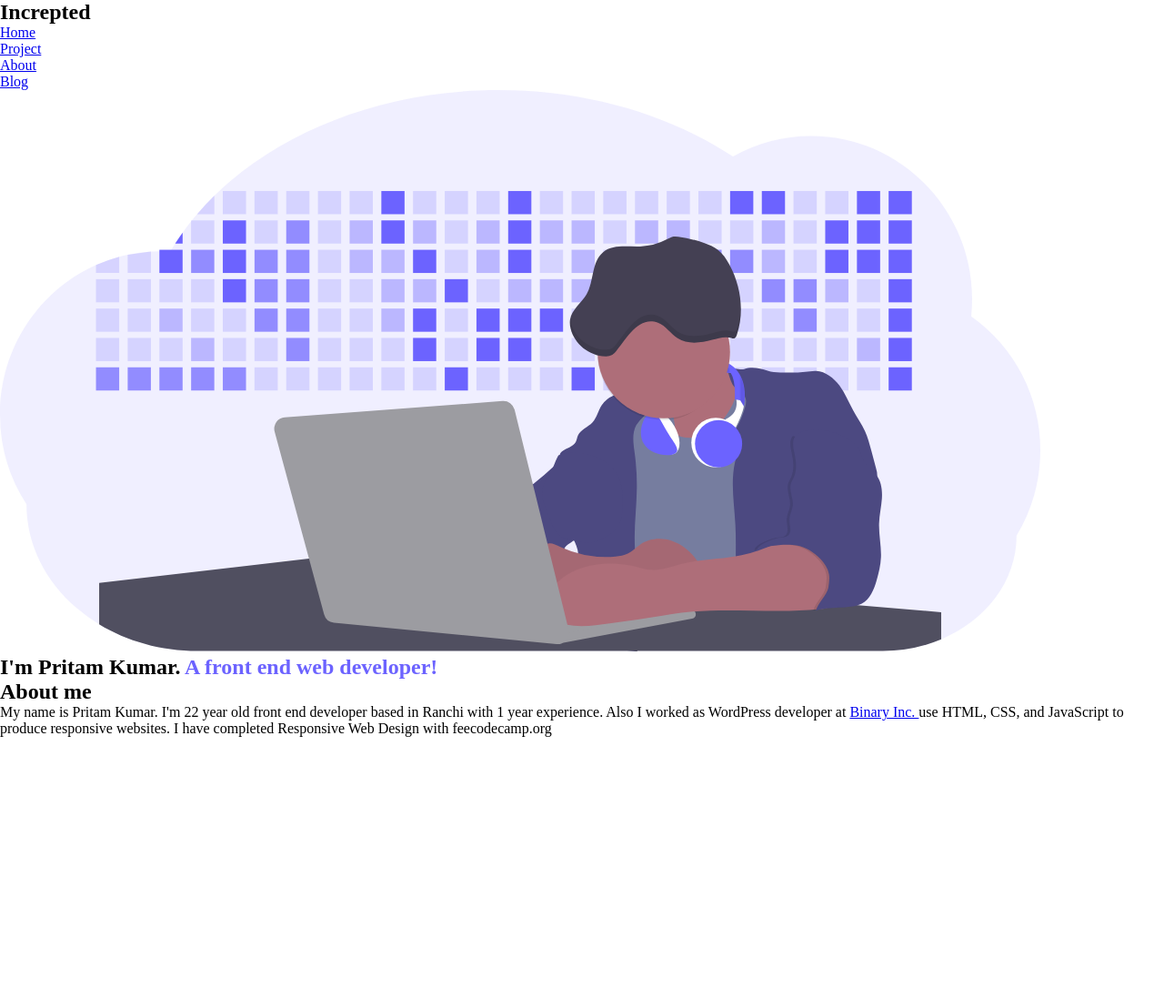
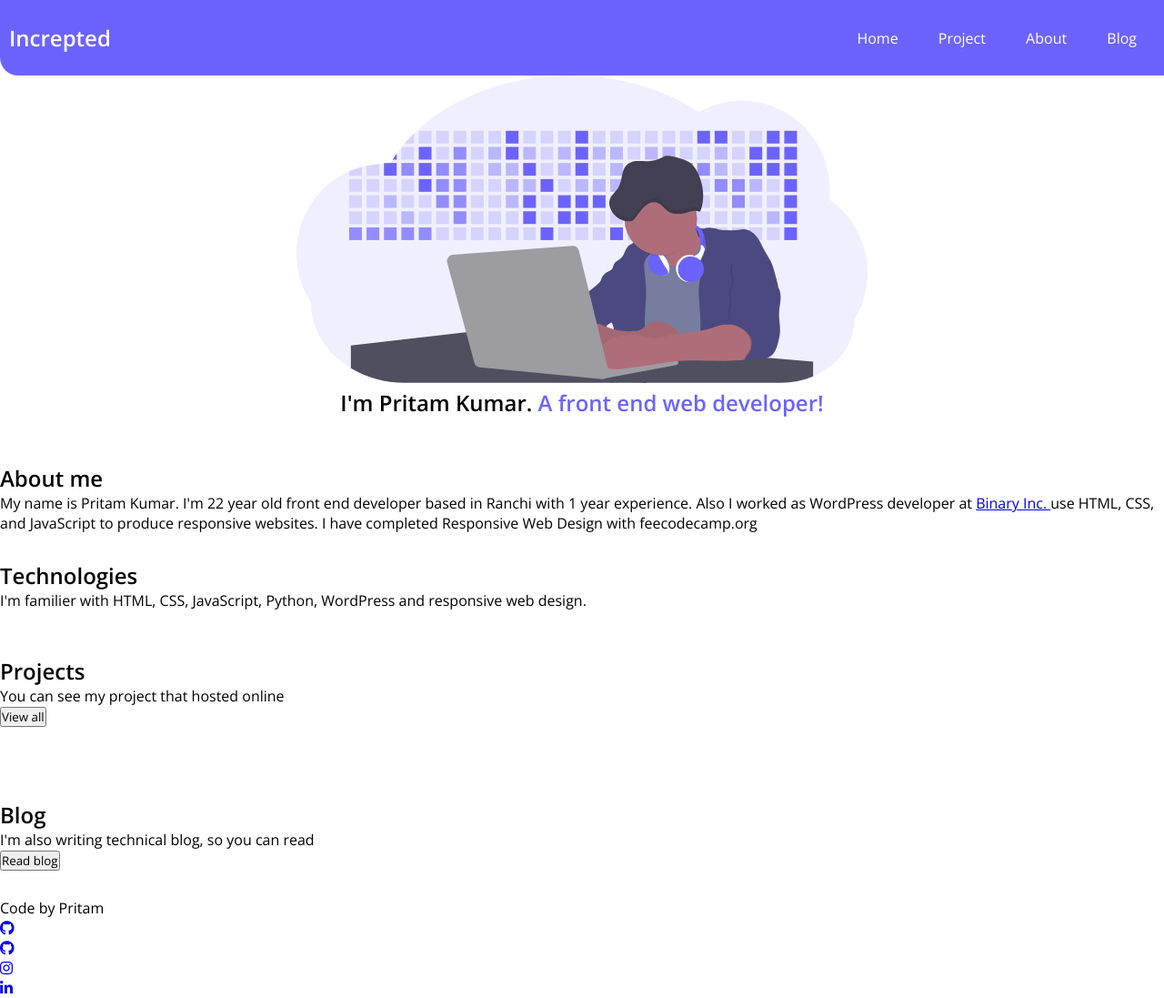
Before and after one commit to pritamkr1/pritamkr1-github.io, a plain HTML site: page index.html in a window 1280 px wide. Shown: the whole page at 91% size. Before the commit the page ends 810 px from the top, so only its background shows below. Drawn offline with nearby package versions, Linux system fonts and the light colour scheme.

Commit message:
I'm working on this

```diff
--- a/index.html
+++ b/index.html
@@ -24,7 +24,7 @@
                 <ul>
                     <li><a href="index.html" class="nav-link">Home</a></li>
                     <li><a href="#" class="nav-link">Project</a></li>
-                    <li><a href="#" class="nav-link">About</a></li>
+                    <li><a href="#about-section" class="nav-link">About</a></li>
                     <li><a href="#" class="nav-link">Blog</a></li>
                 </ul>
             </div>
@@ -35,11 +35,47 @@
             <h1> I'm Pritam Kumar.  <span class="primary-color"> A front end web developer!</span></h1>
         </section>
         <!--About section-->
-        <section id="about-section">
-            <div class="about-container">
+        <section id="about-section" class="section-padding">
+            <div class="container">
                 <h2 class="section-heading"> About me</h2>
                 <p class="section-para"> My name is Pritam Kumar. I'm 22 year old front end developer based in Ranchi with 1 year experience. Also I worked as WordPress developer at <span><a href="https://binaryinc.in" target="_blank" class="primary-color"> Binary Inc. </a> </span> use HTML, CSS, and JavaScript to produce responsive websites. I have completed <span class="primary-color">Responsive Web Design</span> with feecodecamp.org</p>
             </div>
         </section>
+        <!--Technologies section-->
+        <section class="Technologies-section" class="section-padding">
+            <div class="container">
+            <h2 class="section-heading"> Technologies</h2>
+            <p class="section-para"> I'm familier with HTML, CSS, JavaScript, Python, WordPress and responsive web design.</p>
+        </section>
+        <!--Project section-->
+        <section id="project-section" class="section-padding" >
+            <div class="container">
+            <h2 class="section-heading"> Projects</h2>
+            <p class="section-para"> You can see my project that hosted online</p>
+            <button class="btn-explore">View all</button>
+            </div>
+        </section>
+        <!--Blog section-->
+        <section id="blog-section" class="section-padding">
+            <div class="container">
+                <h2 class="section-heading">Blog</h2>
+                <p class="section-para"> I'm also writing technical blog, so you can read </p>
+                <button class="btn-explore">Read blog</button>
+            </div>
+        </section>
+        <!--Footer-->
+        <footer id="footer-section">
+            <div class="copyright">
+                <p>Code by Pritam</p>
+            </div>
+            <div class="contact-icon">
+                <ul>
+                    <li><a href="#" target="_blank"><i class="fab fa-github"></i></a></li>
+                    <li><a href="#" target="_blank"><i class="fab fa-github"></i></a></li>
+                    <li><a href="#" target="_blank"><i class="fab fa-instagram"></i></a></li>
+                    <li><a href="#" target="_blank"><i class="fab fa-linkedin-in"></i></a></li>
+                </ul>
+            </div>
+        </footer>
     </body>
 </html>
--- a/style.css
+++ b/style.css
@@ -1,13 +1,55 @@
 *{
     padding: 0;
     margin: 0;
-
+    font-family: 'Open Sans', sans-serif;
 }
 
 :root{
     --primary-color: #6C63FF;
+
 }
 
 #hero-secion .primary-color{
     color: var(--primary-color);
 }
+
+.section-padding{
+    padding: 50px 0 30px 0;
+}
+
+/*---------navigation-----------*/
+
+#navbar{
+    display: flex;
+    justify-content: space-between;
+    align-items: center;
+    background-color: var(--primary-color);
+    border-bottom-left-radius: 20px;
+    padding: 25px 10px;
+    font-family: 'Open Sans', sans-serif;
+    color: #fff;
+}
+
+.navigation ul li{
+    display: inline-block;
+    list-style-type: none;
+    padding: 0 20px;
+}
+.navigation ul li a{
+    text-decoration: none;
+    color: #fff;
+    transition: 0.3s;
+}
+.navigation ul li a:hover{
+    color: #b7b4fc8e;
+}
+
+/*---------Hero section-----------*/
+#hero-secion{
+   margin: 0 15%;
+   text-align: center;
+}
+.hero-img{
+    width: 70%;
+
+}
```
